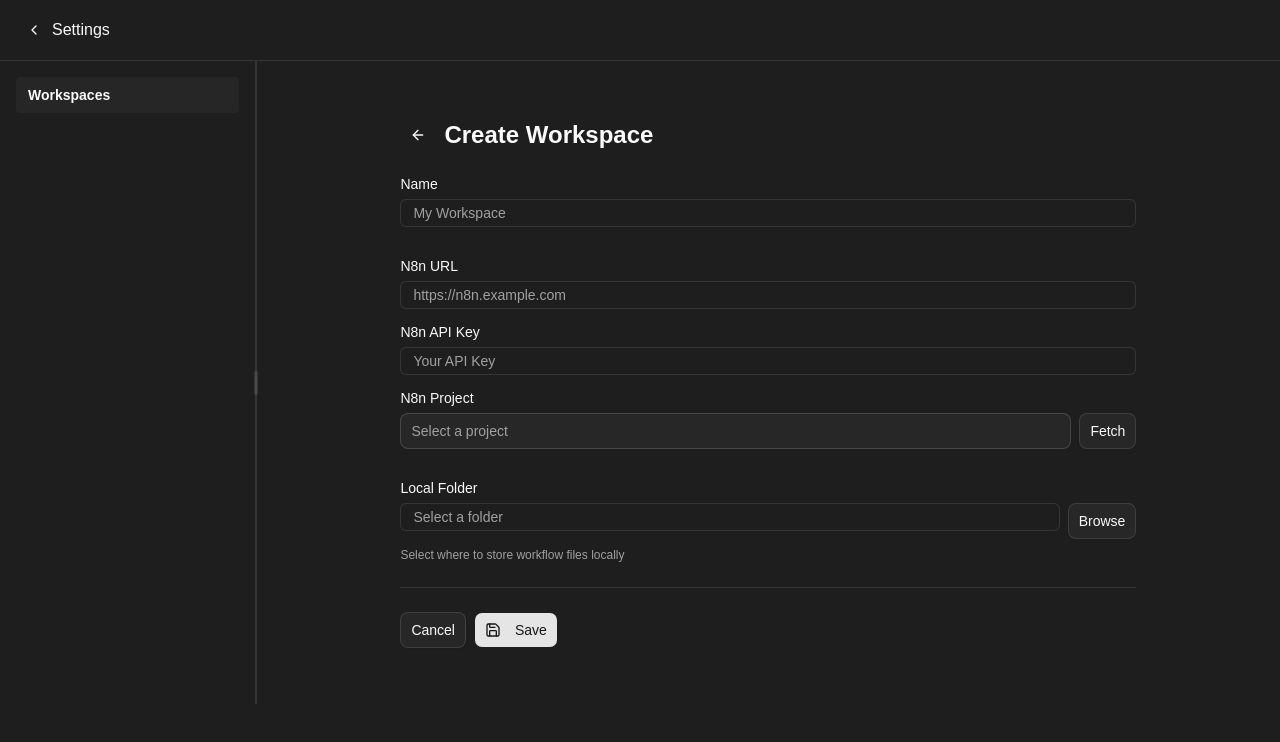
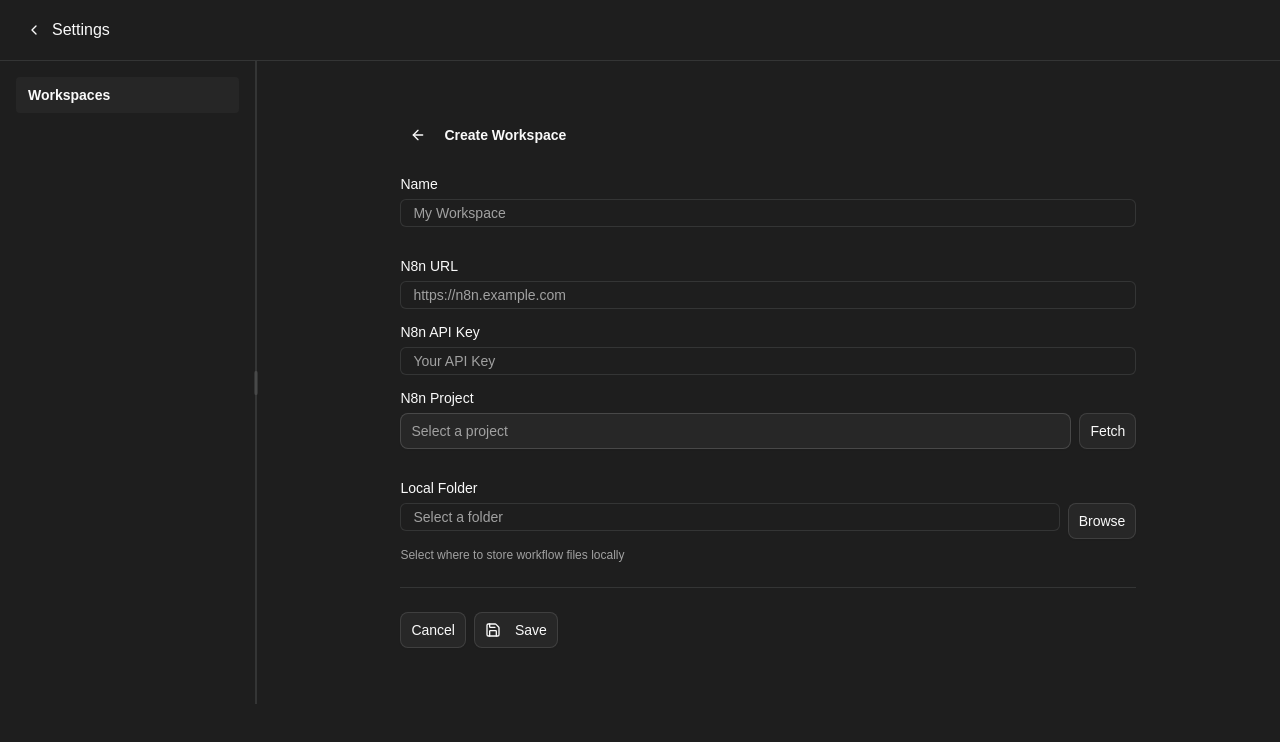
Before and after one commit to hintdesk/nodecompose, a React (Vite) app: page /#/settings in a window 1280 px wide. Both pictures are taken after a click on the button "New". Shown: the top 742 px of the page. Built offline with nearby package versions, Linux system fonts and the light colour scheme; some icons are missing.

Commit message:
Update WorkspaceForm

```diff
--- a/src/components/layout/settings/WorkspaceForm.tsx
+++ b/src/components/layout/settings/WorkspaceForm.tsx
@@ -3,6 +3,7 @@
 import type { N8nProject } from '@/entities/N8nProject'
 import { workspaceService } from '@/services/workspace.service'
 import { n8nService } from '@/services/n8n.service'
+import { useAppStore } from '@/stores/app.store'
 import { pickFolder, createDirectory } from '@/lib/ipc'
 import { Button } from '@/components/ui/button'
 import { Input } from '@/components/ui/input'
@@ -30,6 +31,8 @@
   onSave,
   onCancel,
 }: WorkspaceFormProps) {
+  const selectedWorkspace = useAppStore(state => state.selectedWorkspace)
+  const setSelectedWorkspace = useAppStore(state => state.setSelectedWorkspace)
   const [formData, setFormData] = useState<Omit<Workspace, 'Id'>>({
     Name: '',
     N8nUrl: '',
@@ -138,6 +141,10 @@
         const createdWorkspace = workspaceService.createNewWorkspace(formData)
         onSave(createdWorkspace)
       } else {
+        workspaceService.saveWorkspace(newWorkspace)
+        if (selectedWorkspace && selectedWorkspace.Id === newWorkspace.Id) {
+          setSelectedWorkspace(newWorkspace)
+        }
         onSave(newWorkspace)
       }
 
@@ -158,7 +165,7 @@
         <Button variant="ghost" size="icon" onClick={onCancel}>
           <ArrowLeft className="h-4 w-4" />
         </Button>
-        <h2 className="text-2xl font-bold">
+        <h2 className="text-sm font-bold">
           {mode === 'create' ? 'Create Workspace' : 'Edit Workspace'}
         </h2>
       </div>
@@ -283,7 +290,7 @@
           <Button variant="outline" onClick={onCancel}>
             Cancel
           </Button>
-          <Button onClick={handleSave} disabled={loading}>
+          <Button onClick={handleSave} disabled={loading} variant="outline">
             {loading ? (
               <>
                 <Loader2 className="mr-2 h-4 w-4 animate-spin" />
```
